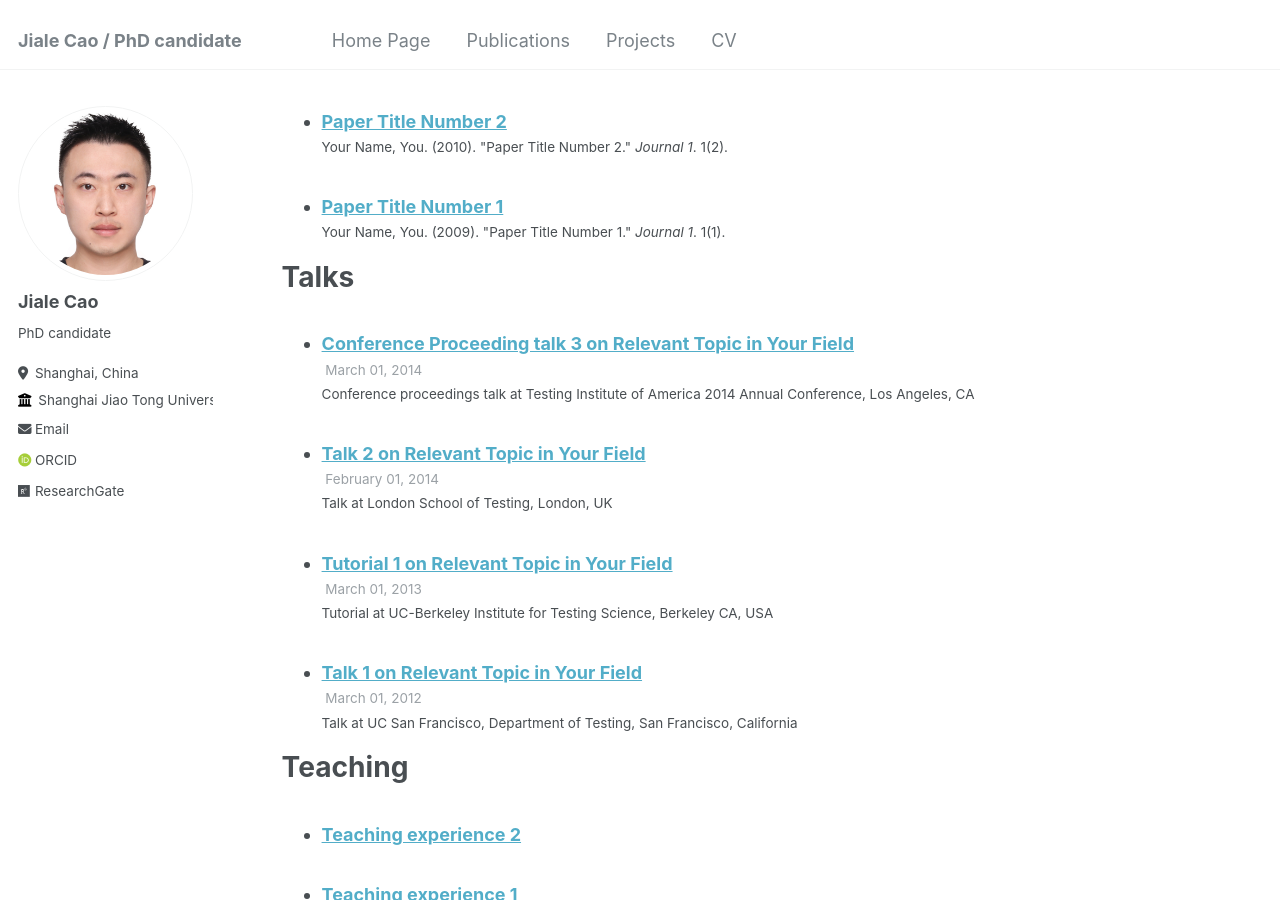
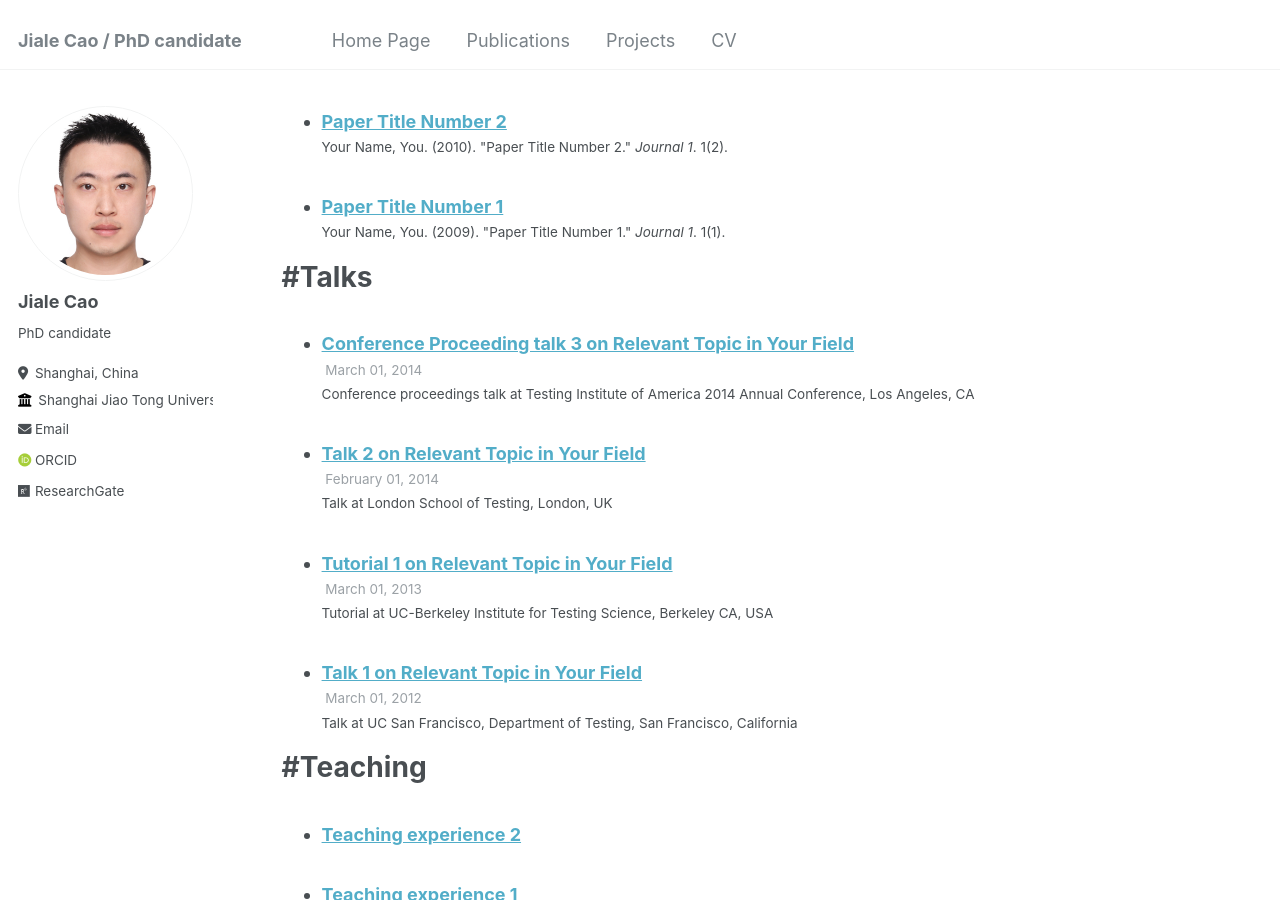
Before and after one commit to JialeCao-CN/JialeCao-CN.github.io, a Jekyll site: the page built from _pages/cv.md, in a window 1280 px wide and 900 px high, scrolled down 1219 px. Built offline with Jekyll 4.4.1, drawn with Linux system fonts in a browser that asks for light colours; some web fonts are replaced.

Commit message:
Update cv.md

```diff
--- a/_pages/cv.md
+++ b/_pages/cv.md
@@ -47,13 +47,13 @@ Publications
     {% include archive-single-cv.html %}
   {% endfor %}</ul>
 
-Talks
+#Talks
 ======
   <ul>{% for post in site.talks reversed %}
     {% include archive-single-talk-cv.html  %}
   {% endfor %}</ul>
 
-Teaching
+#Teaching
 ======
   <ul>{% for post in site.teaching reversed %}
     {% include archive-single-cv.html %}
```
